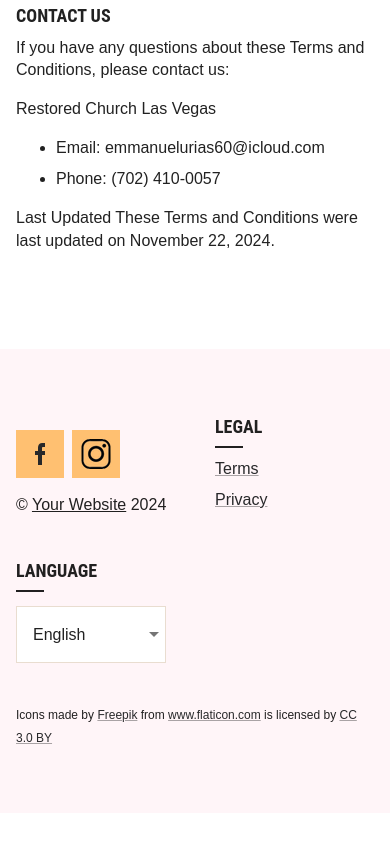
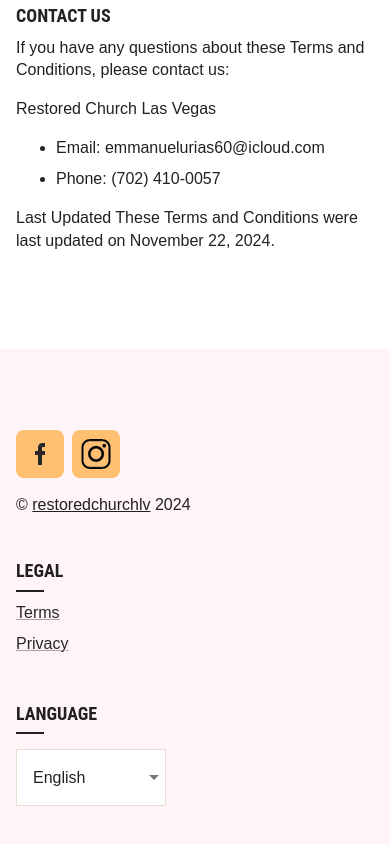
Before and after one commit to Nebula-AWS-Consulting/RCW-Infrastructure-Campaign, a React (Vite) app in the folder src/client-frontend/: page /terms in a window 390 px wide. Shown: the part 2636-3480 px from the top of the page. Before the commit the page ends 3449 px from the top, so only its background shows below. Built offline with nearby package versions, Linux system fonts and the light colour scheme.

Commit message:
Add dynamic language changes

```diff
--- a/src/client-frontend/src/App.tsx
+++ b/src/client-frontend/src/App.tsx
@@ -16,6 +16,7 @@ import AccountCreated from "./modules/pages/AccountCreated"
 
 function App() {
   const user = useSelector((state: RootState) => state.userAuthAndInfo);
+  const language = useSelector((state: RootState) => state.userAuthAndInfo.language);
   const dispatch = useDispatch();
 
   const isLoggedIn = useSelector(
@@ -38,6 +39,7 @@ function App() {
 
 console.log(user)
 console.log(isLoggedIn)
+console.log(language)
 
   return (
     <div>
--- a/src/client-frontend/src/modules/ducks/userSlice.ts
+++ b/src/client-frontend/src/modules/ducks/userSlice.ts
@@ -12,6 +12,7 @@ interface InitialState {
     access_token: string | null;
     refresh_token: string | null;
   };
+  language: string;
 }
 
 const initialState: InitialState = {
@@ -21,6 +22,7 @@ const initialState: InitialState = {
     access_token: null,
     refresh_token: null,
   },
+  language: 'en-US'
 };
 
 export const userAuthAndInfoSlice = createSlice({
@@ -39,6 +41,9 @@ export const userAuthAndInfoSlice = createSlice({
         refresh_token: null,
       };
     },
+    setLanguage: (state, action) => {
+      state.language = action.payload; // Update language state
+    },
   },
 });
 
@@ -49,5 +54,8 @@ export const selectIsLoggedIn = (state: { userAuthAndInfo: InitialState }) => {
   );
 };
 
-export const { setLogin, setLogout } = userAuthAndInfoSlice.actions;
+export const selectLanguage = (state: { userAuthAndInfo: InitialState }) =>
+  state.userAuthAndInfo.language;
+
+export const { setLogin, setLogout, setLanguage } = userAuthAndInfoSlice.actions;
 export default userAuthAndInfoSlice.reducer;
--- a/src/client-frontend/src/modules/views/AppAppBar.tsx
+++ b/src/client-frontend/src/modules/views/AppAppBar.tsx
@@ -12,7 +12,7 @@ import ListItem from '@mui/material/ListItem';
 import ListItemText from '@mui/material/ListItemText';
 import { useSelector } from 'react-redux';
 import { RootState } from '../../store';
-import { selectIsLoggedIn } from '../ducks/userSlice';
+import { selectIsLoggedIn, selectLanguage } from '../ducks/userSlice';
 
 const rightLink = {
   fontSize: 16,
@@ -24,6 +24,7 @@ function AppAppBar() {
   const isSmallScreen = useMediaQuery('(max-width: 800px)');
   const [drawerOpen, setDrawerOpen] = React.useState(false);
   const isLoggedIn = useSelector((state: RootState) => selectIsLoggedIn(state));
+  const language = useSelector(selectLanguage);
 
 
   const toggleDrawer = (open: boolean) => () => {
@@ -110,7 +111,7 @@ function AppAppBar() {
                       sx={rightLink}
                       href="/dashboard"
                     >
-                      Dashboard
+                      {language=='en-US' ? 'Dashboard' : language=='fr-FR' ? 'Légal' : language=='es-MX' ? 'Legal' : ''}
                     </Link>
                     <Link
                       variant="h6"
--- a/src/client-frontend/src/modules/views/AppFooter.tsx
+++ b/src/client-frontend/src/modules/views/AppFooter.tsx
@@ -5,13 +5,16 @@ import Link from '@mui/material/Link';
 import Container from '@mui/material/Container';
 import Typography from '../components/Typography';
 import TextField from '../components/TextField';
+import { useDispatch, useSelector } from 'react-redux';
+import { selectLanguage, setLanguage } from '../ducks/userSlice';
+import { useMediaQuery } from '@mui/material';
 
 function Copyright() {
   return (
     <React.Fragment>
       {'© '}
-      <Link color="inherit" href="https://mui.com/">
-        Your Website
+      <Link color="inherit" href="https://restoredchurchlv.com/">
+        restoredchurchlv
       </Link>{' '}
       {new Date().getFullYear()}
     </React.Fragment>
@@ -40,9 +43,21 @@ const LANGUAGES = [
     code: 'fr-FR',
     name: 'Français',
   },
+  {
+    code: 'es-MX',
+    name: 'Español',
+  },
 ];
 
 export default function AppFooter() {
+  const dispatch = useDispatch();
+  const language = useSelector(selectLanguage);
+  const smallScreen = useMediaQuery('(max-width: 440px)');
+
+  const handleChangeLanguage = (e: React.ChangeEvent<{ value: unknown }>) => {
+    dispatch(setLanguage(e.target.value as string));
+  };
+
   return (
     <Typography
       component="footer"
@@ -50,7 +65,7 @@ export default function AppFooter() {
     >
       <Container sx={{ my: 8, display: 'flex' }}>
         <Grid container spacing={5}>
-          <Grid item xs={6} sm={4} md={3}>
+          <Grid item xs={smallScreen ? 12 : 6} sm={4} md={3}>
             <Grid
               container
               direction="column"
@@ -58,13 +73,23 @@ export default function AppFooter() {
               sx={{ justifyContent: 'flex-end', height: 120 }}
             >
               <Grid item sx={{ display: 'flex' }}>
-                <Box component="a" href="https://mui.com/" sx={iconStyle}>
+                <Box
+                  component="a"
+                  href="https://www.facebook.com/restoredchurchlv/"
+                  sx={iconStyle}
+                  borderRadius={'8px'}
+                >
                   <img
                     src="/icons/appFooterFacebook.png"
                     alt="Facebook"
                   />
                 </Box>
-                <Box component="a" href="https://x.com/MUI_hq" sx={iconStyle}>
+                <Box
+                  component="a"
+                  href="https://www.instagram.com/restoredchurchlv/"
+                  sx={iconStyle}
+                  borderRadius={'8px'}
+                >
                   <img src="/icons/appFooterInstagram.png" alt="Instagram" />
                 </Box>
               </Grid>
@@ -73,27 +98,29 @@ export default function AppFooter() {
               </Grid>
             </Grid>
           </Grid>
-          <Grid item xs={6} sm={4} md={2}>
+          <Grid item xs={smallScreen ? 12 : 6} sm={4} md={2}>
             <Typography variant="h6" marked="left" gutterBottom>
-              Legal
+            {language=='en-US' ? 'Legal' : language=='fr-FR' ? 'Légal' : language=='es-MX' ? 'Legal' : ''}
             </Typography>
             <Box component="ul" sx={{ m: 0, listStyle: 'none', p: 0 }}>
               <Box component="li" sx={{ py: 0.5 }}>
-                <Link href="/terms">Terms</Link>
+                <Link href="/terms">{language=='en-US' ? 'Terms' : language=='fr-FR' ? 'Termes' : language=='es-MX' ? 'Términos' : ''}</Link>
               </Box>
               <Box component="li" sx={{ py: 0.5 }}>
-                <Link href="/privacy">Privacy</Link>
+                <Link href="/privacy">{language=='en-US' ? 'Privacy' : language=='fr-FR' ? 'Confidentialité' : language=='es-MX' ? 'Privacidad' : 'Privacidad'}</Link>
               </Box>
             </Box>
           </Grid>
-          <Grid item xs={6} sm={8} md={4}>
+          <Grid item xs={12} sm={8} md={4}>
             <Typography variant="h6" marked="left" gutterBottom>
-              Language
+            {language=='en-US' ? 'Language' : language=='fr-FR' ? 'Langue' : language=='es-MX' ? 'Idioma' : ''}
             </Typography>
             <TextField
               select
               size="medium"
               variant="standard"
+              value={language}
+              onChange={handleChangeLanguage}
               SelectProps={{
                 native: true,
               }}
@@ -106,27 +133,6 @@ export default function AppFooter() {
               ))}
             </TextField>
           </Grid>
-          <Grid item>
-            <Typography variant="caption">
-              {'Icons made by '}
-              <Link href="https://www.freepik.com" rel="sponsored" title="Freepik">
-                Freepik
-              </Link>
-              {' from '}
-              <Link href="https://www.flaticon.com" rel="sponsored" title="Flaticon">
-                www.flaticon.com
-              </Link>
-              {' is licensed by '}
-              <Link
-                href="https://creativecommons.org/licenses/by/3.0/"
-                title="Creative Commons BY 3.0"
-                target="_blank"
-                rel="noopener noreferrer"
-              >
-                CC 3.0 BY
-              </Link>
-            </Typography>
-          </Grid>
         </Grid>
       </Container>
     </Typography>
```
